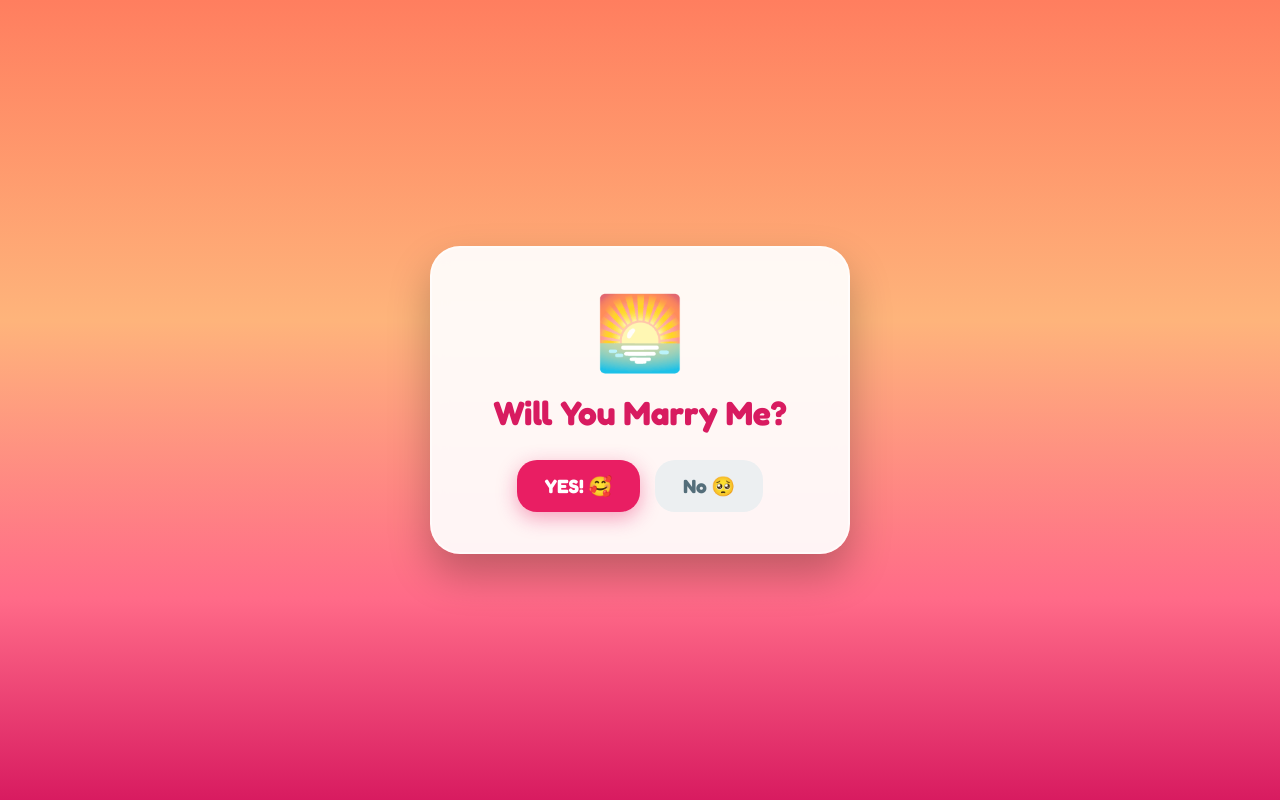
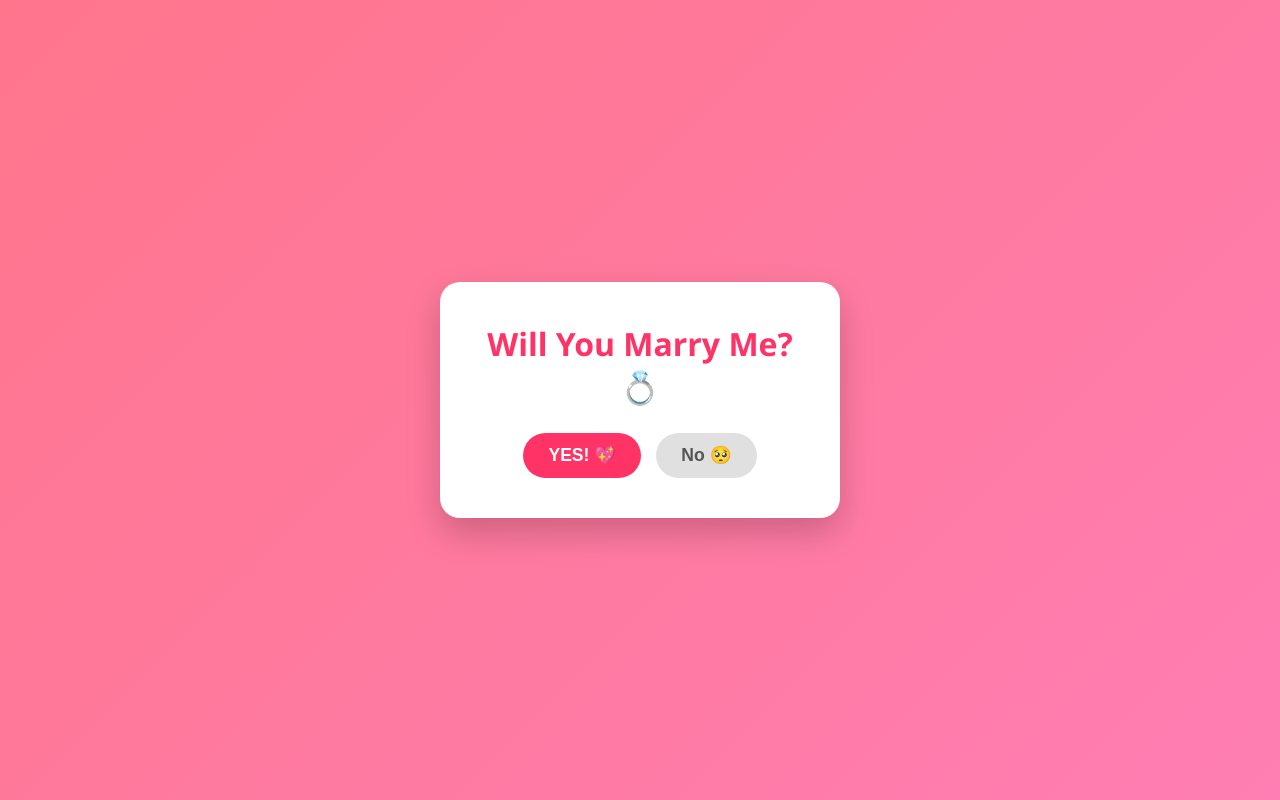
Before and after one commit to loedejb2-sys/MARRY-mE, a plain HTML site: page index.html in a window 1280 px wide. Drawn offline with nearby package versions, Linux system fonts and the light colour scheme.

Commit message:
Update index.html

```diff
--- a/index.html
+++ b/index.html
@@ -1,140 +1,109 @@
 <!DOCTYPE html>
 <html lang="en">
 <head>
-  <meta charset="UTF-8">
-  <meta name="viewport" content="width=device-width, initial-scale=1.0">
-  <title>A Special Question... ❤️</title>
-  <link href="https://fonts.googleapis.com/css2?family=Fredoka:wght@500;700&display=swap" rel="stylesheet">
+  <meta charset="UTF-8" />
+  <meta name="viewport" content="width=device-width, initial-scale=1.0"/>
+  <title>A Special Question... 💖</title>
   <script src="https://cdn.jsdelivr.net/npm/canvas-confetti@1.6.0/dist/confetti.browser.min.js"></script>
   <style>
-    * {
-      margin: 0;
-      padding: 0;
-      box-sizing: border-box;
-    }
-
+    * { box-sizing: border-box; margin: 0; padding: 0; }
     body {
-      font-family: 'Fredoka', sans-serif;
+      font-family: 'Segoe UI', Tahoma, Geneva, Verdana, sans-serif;
+      background: linear-gradient(135deg, #ff758c 0%, #ff7eb3 100%);
       height: 100vh;
       display: flex;
       justify-content: center;
       align-items: center;
-      background: linear-gradient(180deg, #ff7e5f 0%, #feb47b 40%, #ff6a88 75%, #d81b60 100%);
       text-align: center;
-      overflow: hidden;
+      padding: 20px;
     }
-
     .card {
-      background: rgba(255, 255, 255, 0.92);
-      backdrop-filter: blur(8px);
+      background: #ffffff;
       padding: 40px 30px;
+      border-radius: 20px;
+      box-shadow: 0 15px 35px rgba(0, 0, 0, 0.2);
+      max-width: 400px;
+      width: 100%;
+    }
+    h1 {
+      color: #ff3366;
+      font-size: 2rem;
+      margin-bottom: 25px;
+    }
+    .btn-container {
+      display: flex;
+      justify-content: center;
+      gap: 15px;
+      margin-top: 20px;
+    }
+    button {
+      padding: 12px 25px;
+      font-size: 1.1rem;
+      font-weight: bold;
+      border: none;
       border-radius: 30px;
-      box-shadow: 0 20px 40px rgba(0, 0, 0, 0.25);
-      max-width: 420px;
-      width: 90%;
-      border: 2px solid rgba(255, 255, 255, 0.5);
+      cursor: pointer;
+      transition: transform 0.2s, background-color 0.2s;
     }
-
-    .emoji {
-      font-size: 4.5rem;
-      margin-bottom: 15px;
-      transition: transform 0.3s ease;
+    .btn-yes {
+      background-color: #ff3366;
+      color: #ffffff;
     }
-
-    h1 {
-      color: #d81b60;
-      font-size: 2.1rem;
-      margin-bottom: 25px;
-      line-height: 1.3;
+    .btn-yes:hover {
+      background-color: #e02855;
+      transform: scale(1.05);
     }
-
-    .btn-group {
-      display: flex;
-      gap: 15px;
-      justify-content: center;
-      align-items: center;
+    .btn-no {
+      background-color: #e0e0e0;
+      color: #555555;
     }
-
-    button {
-      padding: 14px 28px;
-      font-size: 1.2rem;
-      font-weight: 700;
-      font-family: 'Fredoka', sans-serif;
-      border: none;
-      border-radius: 20px;
-      cursor: pointer;
-      transition: all 0.2s ease;
-    }
-
-    .btn-yes {
-      background: #e91e63;
-      color: white;
-      box-shadow: 0 6px 20px rgba(233, 30, 99, 0.4);
-    }
-
-    .btn-yes:hover {
-      transform: scale(1.08);
-      background: #d81b60;
-    }
-
-    .btn-no {
-      background: #eceff1;
-      color: #546e7a;
-    }
-
-    .btn-no:hover {
-      background: #cfd8dc;
+    .response-message {
+      font-size: 1.5rem;
+      font-weight: bold;
+      color: #ff3366;
+      margin-top: 10px;
     }
   </style>
 </head>
 <body>
 
-  <div class="card">
-    <div class="emoji" id="emoji">🌅</div>
-    <h1 id="questionText">Will You Marry Me?</h1>
-    <div class="btn-group" id="btnGroup">
-      <button class="btn-yes" onclick="sendAnswer('YES')">YES! 🥰</button>
-      <button class="btn-no" onclick="sendAnswer('NO')">No 🥺</button>
+  <div class="card" id="card">
+    <h1>Will You Marry Me? 💍</h1>
+    <div class="btn-container" id="btnGroup">
+      <button class="btn-yes" onclick="handleAnswer('YES')">YES! 💖</button>
+      <button class="btn-no" id="noBtn" onclick="handleAnswer('NO')">No 🥺</button>
     </div>
   </div>
 
   <script>
-    async function sendAnswer(choice) {
-      const emoji = document.getElementById('emoji');
-      const question = document.getElementById('questionText');
-      const btnGroup = document.getElementById('btnGroup');
-
-      // 1. Send response to Vercel API & Upstash Redis
-      try {
-        await fetch('/api/response', {
-          method: 'POST',
-          headers: { 'Content-Type': 'application/json' },
-          body: JSON.stringify({
-            answer: choice,
-            timestamp: new Date().toLocaleTimeString()
-          })
+    function handleAnswer(answer) {
+      // Trigger confetti on YES
+      if (answer === 'YES') {
+        confetti({
+          particleCount: 120,
+          spread: 70,
+          origin: { y: 0.6 }
         });
-      } catch (err) {
-        console.error("Error sending response:", err);
       }
 
-      // 2. Hide buttons & update page UI
-      btnGroup.style.display = 'none';
+      // Update UI immediately
+      const card = document.getElementById('card');
+      card.innerHTML = answer === 'YES'
+        ? `<div class="response-message">YYAYYYY I LOVEEE YOUUUU! 🎉💖</div>`
+        : `<div class="response-message">Oh no... 💔</div>`;
 
-      if (choice === 'YES') {
-        emoji.textContent = "🥳💖";
-        question.textContent = "YYAYYYY I LOVEEE YOUUUU!";
-
-        // Celebratory Confetti Burst
-        confetti({
-          particleCount: 180,
-          spread: 90,
-          origin: { y: 0.6 }
-        });
-      } else {
-        emoji.textContent = "🥺🤍";
-        question.textContent = "I understand, love..";
-      }
+      // Send response to API using relative path
+      fetch('/api/response', {
+        method: 'POST',
+        headers: { 'Content-Type': 'application/json' },
+        body: JSON.stringify({
+          answer: answer,
+          timestamp: new Date().toLocaleString()
+        })
+      })
+      .then(res => res.json())
+      .then(data => console.log('Saved to server:', data))
+      .catch(err => console.error('Error saving answer:', err));
     }
   </script>
 
```
